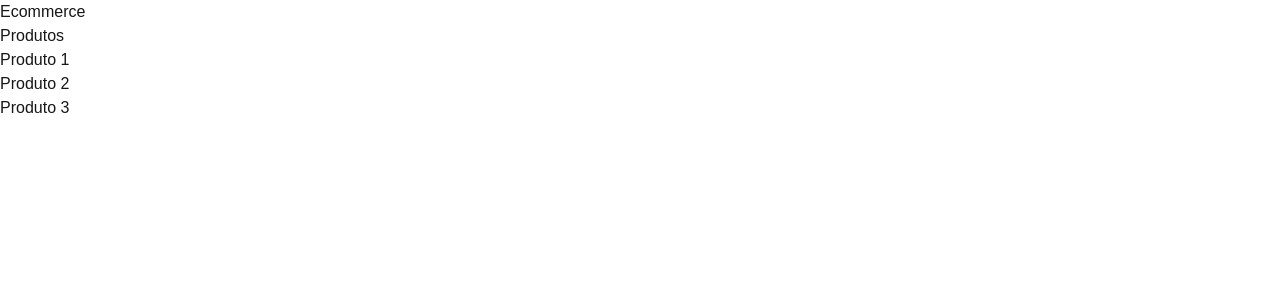
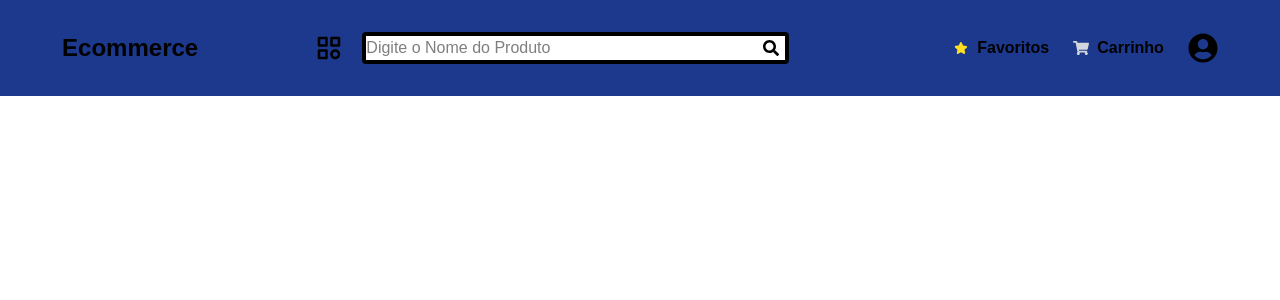
Before and after one commit to JRodriguesDev/Ecommerce, a Next.js app: page / in a window 1280 px wide. Shown: the top 300 px of the page. Built offline with nearby package versions, Linux system fonts and the light colour scheme.

Commit message:
feature: add header

```diff
--- a/app/page.tsx
+++ b/app/page.tsx
@@ -1,15 +1,9 @@
+import Header from "@/components/layout/header";
+
 export default function Home() {
   return (
     <main>
-      <header>
-        <h1>Ecommerce</h1>
-      </header>
-      <section>
-        <h2>Produtos</h2>
-        <article>Produto 1</article>
-        <article>Produto 2</article>
-        <article> Produto 3</article>
-      </section>
+      <Header/>
     </main>
   );
 }
--- /dev/null
+++ b/components/layout/header.tsx
@@ -0,0 +1,29 @@
+import { FaUserCircle, FaSearch, FaShoppingCart } from "react-icons/fa";
+import { TiStarFullOutline } from "react-icons/ti";
+import { BiCategory } from "react-icons/bi";
+
+
+export const Header = () => {
+    return (
+        <header className="bg-blue-900 w-full h-24 flex flex-col">
+            <div className="w-full flex flex-1 flex-row items-center justify-around gap-10">
+                <h1 className="cursor-pointer text-black text-2xl font-semibold hover:scale-105 duration-75">Ecommerce</h1>
+                <div className="relative w-2/6 flex items-center">
+                <BiCategory className="text-black text-3xl absolute -left-12 cursor-pointer hover:scale-110 duration-75"/>
+                    <input
+                        className="bg-white w-full text-black rounded border-4 border-black hover:shadow-2xl hover:scale-105 duration-75"
+                        type="text"
+                        placeholder="Digite o Nome do Produto " />
+                    <FaSearch className="absolute right-2.5 text-black cursor-pointer"/>
+                </div>
+                <nav className="flex items-center gap-6">
+                    <button className="flex items-center gap-2 cursor-pointer hover:scale-110 duration-100 text-black font-semibold"><TiStarFullOutline className="text-yellow-300"/> Favoritos</button>
+                    <button className="flex items-center gap-2 cursor-pointer hover:scale-110 duration-100 text-black font-semibold"> <FaShoppingCart className="text-gray-300"/> Carrinho</button>
+                    <button className="text-black text-3xl hover:scale-105 duration-100 cursor-pointer"><FaUserCircle/></button>
+                </nav>
+            </div>
+        </header>
+    )
+}
+
+export default Header
--- a/package.json
+++ b/package.json
@@ -11,7 +11,8 @@
   "dependencies": {
     "next": "16.1.1",
     "react": "19.2.3",
-    "react-dom": "19.2.3"
+    "react-dom": "19.2.3",
+    "react-icons": "^5.5.0"
   },
   "devDependencies": {
     "@tailwindcss/postcss": "^4",
```
Also changed, not shown: 1 other file (tests, documents, lock files or other folders).
